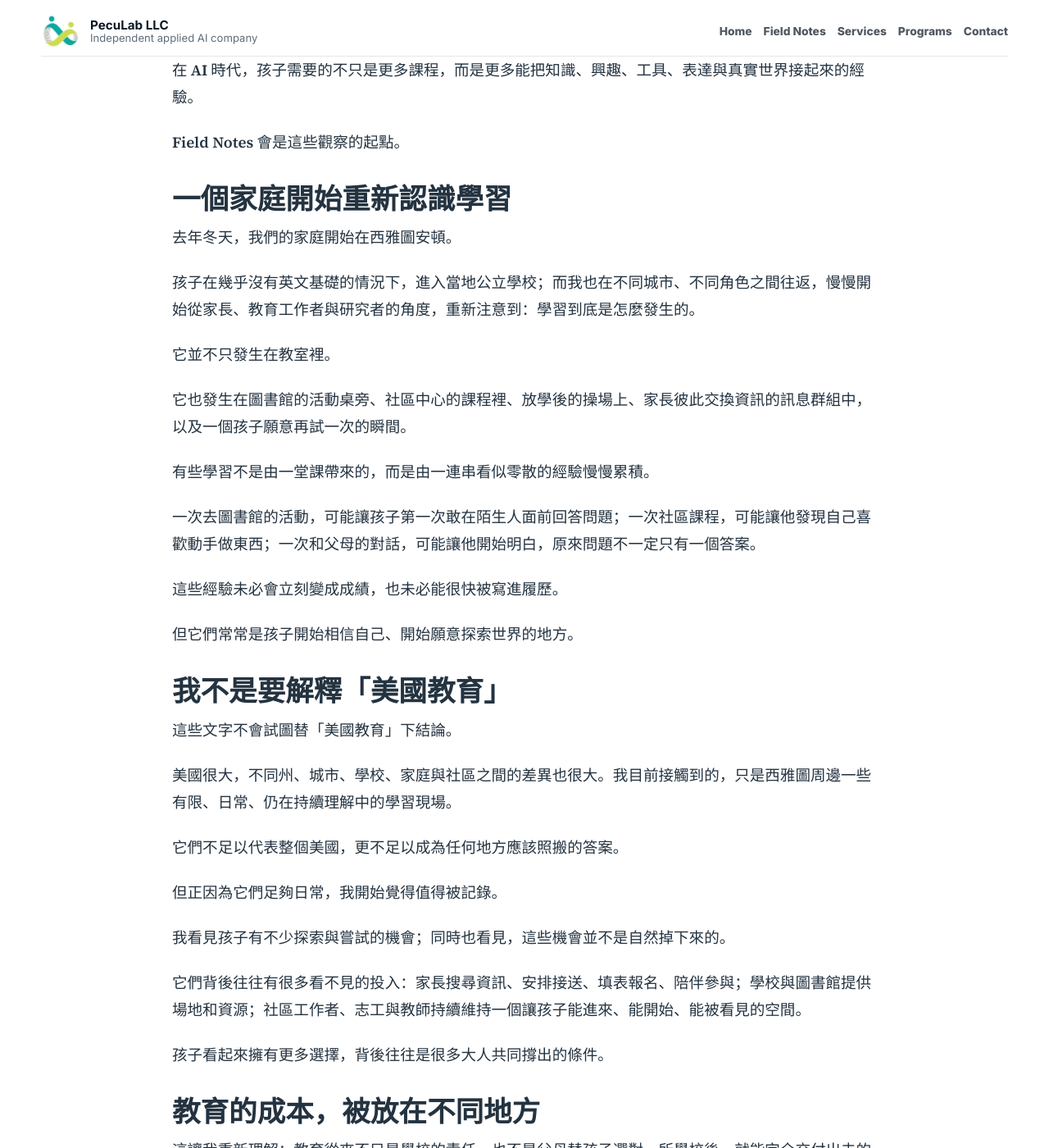
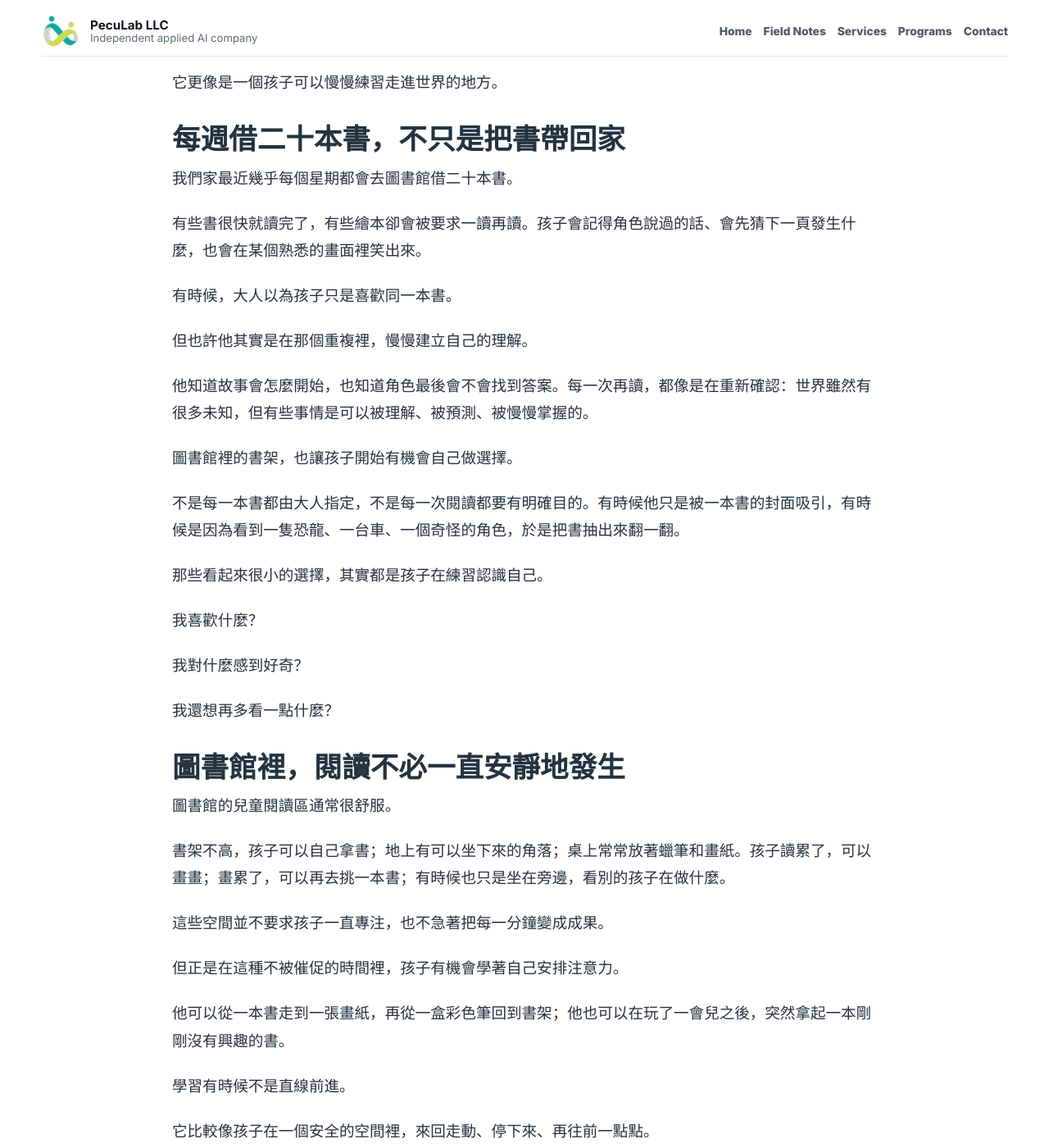
Before and after one commit to peculab/peculab.github.io, a Jekyll site: the page built from _posts/2026-07-07-library-summer-storywalk.md, in a window 1280 px wide and 1400 px high, scrolled down 778 px. Shown: the whole window at 82% size. Built offline with Jekyll 4.4.1, drawn with Linux system fonts in a browser that asks for light colours; some of the changed text lies outside the part shown.

Commit message:
20260707

```diff
--- a/_posts/2026-07-07-library-summer-storywalk.md
+++ b/_posts/2026-07-07-library-summer-storywalk.md
@@ -1,98 +1,158 @@
 ---
-title: "學習不是一張課表，而是一整個生活"
-subtitle: "從西雅圖的家庭、學校、圖書館與社區現場，記錄孩子如何在 AI 時代慢慢長出自己的方向。"
-date: 2026-07-04
+title: "圖書館裡的暑假，孩子慢慢學會自己走進世界"
+subtitle: "從每週借回家的二十本書、LEGO Party、故事時間與戶外 StoryWalk，看見孩子如何在日常裡慢慢長出好奇心與方向。"
+date: 2026-07-07
 lang: zh
 category: field-notes
-translation_key: learning-is-not-a-schedule
+translation_key: summer-library-and-storywalk
 series: Seattle K-12 Field Notes
-excerpt: "從西雅圖的家庭、學校、圖書館與社區現場，記錄孩子如何在 AI 時代慢慢長出自己的方向。"
+excerpt: "圖書館不只是借書的地方，而是一個讓孩子可以閱讀、動手、觀察、交朋友，並慢慢學會走進世界的夏日基地。"
 ---
 
-學習不是一張課表。
+放暑假後，我開始注意到，圖書館裡的孩子變多了。
 
-它更像是一整個生活裡慢慢長出來的方向：孩子在學校裡遇到的問題、在圖書館裡偶然拿起的一本書、在社區活動中看見的大人如何工作、在家裡和父母一起討論的疑問，以及在 AI 工具旁邊逐漸形成的判斷力。
+不是那種被安排進教室、坐好等著上課的孩子。
 
-我想從西雅圖的家庭、學校、圖書館與社區現場開始記錄這些細節。
+而是背著小書包、抱著幾本繪本、坐在兒童區地毯上，或是在書架前很認真挑書的孩子。
 
-這不是為了比較哪一個教育系統比較好，而是想看見：當制度、家庭、社群與科技一起參與孩子的成長時，學習究竟如何發生。
+有些孩子一進門，就先跑去找熟悉的系列書；有些孩子會停在活動海報前，看這週有沒有 LEGO Party、故事時間、手作活動，或是暑期閱讀集點。
 
-在 AI 時代，孩子需要的不只是更多課程，而是更多能把知識、興趣、工具、表達與真實世界接起來的經驗。
+圖書館在暑假裡，好像不只是借書的地方。
 
-Field Notes 會是這些觀察的起點。
+它更像是一個孩子可以慢慢練習走進世界的地方。
 
-## 一個家庭開始重新認識學習
+## 每週借二十本書，不只是把書帶回家
 
-去年冬天，我們的家庭開始在西雅圖安頓。
+我們家最近幾乎每個星期都會去圖書館借二十本書。
 
-孩子在幾乎沒有英文基礎的情況下，進入當地公立學校；而我也在不同城市、不同角色之間往返，慢慢開始從家長、教育工作者與研究者的角度，重新注意到：學習到底是怎麼發生的。
+有些書很快就讀完了，有些繪本卻會被要求一讀再讀。孩子會記得角色說過的話、會先猜下一頁發生什麼，也會在某個熟悉的畫面裡笑出來。
 
-它並不只發生在教室裡。
+有時候，大人以為孩子只是喜歡同一本書。
 
-它也發生在圖書館的活動桌旁、社區中心的課程裡、放學後的操場上、家長彼此交換資訊的訊息群組中，以及一個孩子願意再試一次的瞬間。
+但也許他其實是在那個重複裡，慢慢建立自己的理解。
 
-有些學習不是由一堂課帶來的，而是由一連串看似零散的經驗慢慢累積。
+他知道故事會怎麼開始，也知道角色最後會不會找到答案。每一次再讀，都像是在重新確認：世界雖然有很多未知，但有些事情是可以被理解、被預測、被慢慢掌握的。
 
-一次去圖書館的活動，可能讓孩子第一次敢在陌生人面前回答問題；一次社區課程，可能讓他發現自己喜歡動手做東西；一次和父母的對話，可能讓他開始明白，原來問題不一定只有一個答案。
+圖書館裡的書架，也讓孩子開始有機會自己做選擇。
 
-這些經驗未必會立刻變成成績，也未必能很快被寫進履歷。
+不是每一本書都由大人指定，不是每一次閱讀都要有明確目的。有時候他只是被一本書的封面吸引，有時候是因為看到一隻恐龍、一台車、一個奇怪的角色，於是把書抽出來翻一翻。
 
-但它們常常是孩子開始相信自己、開始願意探索世界的地方。
+那些看起來很小的選擇，其實都是孩子在練習認識自己。
 
-## 我不是要解釋「美國教育」
+我喜歡什麼？
 
-這些文字不會試圖替「美國教育」下結論。
+我對什麼感到好奇？
 
-美國很大，不同州、城市、學校、家庭與社區之間的差異也很大。我目前接觸到的，只是西雅圖周邊一些有限、日常、仍在持續理解中的學習現場。
+我還想再多看一點什麼？
 
-它們不足以代表整個美國，更不足以成為任何地方應該照搬的答案。
+## 圖書館裡，閱讀不必一直安靜地發生
 
-但正因為它們足夠日常，我開始覺得值得被記錄。
+圖書館的兒童閱讀區通常很舒服。
 
-我看見孩子有不少探索與嘗試的機會；同時也看見，這些機會並不是自然掉下來的。
+書架不高，孩子可以自己拿書；地上有可以坐下來的角落；桌上常常放著蠟筆和畫紙。孩子讀累了，可以畫畫；畫累了，可以再去挑一本書；有時候也只是坐在旁邊，看別的孩子在做什麼。
 
-它們背後往往有很多看不見的投入：家長搜尋資訊、安排接送、填表報名、陪伴參與；學校與圖書館提供場地和資源；社區工作者、志工與教師持續維持一個讓孩子能進來、能開始、能被看見的空間。
+這些空間並不要求孩子一直專注，也不急著把每一分鐘變成成果。
 
-孩子看起來擁有更多選擇，背後往往是很多大人共同撐出的條件。
+但正是在這種不被催促的時間裡，孩子有機會學著自己安排注意力。
 
-## 教育的成本，被放在不同地方
+他可以從一本書走到一張畫紙，再從一盒彩色筆回到書架；他也可以在玩了一會兒之後，突然拿起一本剛剛沒有興趣的書。
 
-這讓我重新理解：教育從來不只是學校的責任，也不是父母替孩子選對一所學校後，就能完全交付出去的事情。
+學習有時候不是直線前進。
 
-它更像一個慢慢形成的學習生態。
+它比較像孩子在一個安全的空間裡，來回走動、停下來、再往前一點點。
 
-有些支持由制度提供，有些由家庭承擔，有些則由社區、圖書館、課後活動、志工與一段段關係慢慢補上。
+有一次故事時間談到車子塞車。
 
-不同地方未必誰比較好，只是把資源、期待與成本放在不同的位置。
+老師沒有只把故事讀完，而是直接拿出玩具車，讓孩子們把車排在一起，看看什麼情況會讓道路卡住，再一起想辦法讓車流動起來。
 
-台灣有很值得珍惜的力量：孩子的基礎能力、家庭對教育的投入、教師在有限資源中支撐班級與學生的能力，以及孩子願意持續努力的韌性。
+原本只是一頁繪本裡的畫面，突然變成可以用手操作、可以和別人討論、也可以自己想辦法解決的小小問題。
 
-這些都不是理所當然，也不應該被低估。
+孩子不只是在聽故事。
 
-我想記錄這些現場，不是為了用另一個地方的經驗批評台灣，而是希望我們可以一起多問幾個問題：
+他開始理解：原來事情會卡住；原來卡住的時候，不一定只能等；原來自己也可以提出一個方法，看看事情會不會變得不一樣。
 
-- 孩子除了努力之外，是否也有足夠的機會探索？
-- 除了被要求表現之外，是否也有空間慢慢找到自己喜歡什麼、擅長什麼、願意為什麼事情投入？
-- 除了學習工具與知識之外，我們能不能也替孩子保留一些可以犯錯、可以開始、可以不急著證明自己的場域？
+## 一場 LEGO Party，也是一個開始
 
-## AI 時代，孩子需要的是能把世界接起來的能力
+暑假裡，圖書館還有不少活動。
 
-在 AI 愈來愈強大的時代，取得資訊、整理內容、完成基礎任務，可能會愈來愈容易。
+像 LEGO Party，看起來只是讓孩子一起玩積木。但當孩子們圍著桌子開始蓋東西時，事情很快就不只是拼積木而已。
 
-但一個孩子能不能相信自己可以開始、可以提出問題、可以與他人合作、可以用工具做出一點真正屬於自己的東西，仍然需要被長期陪伴。
+有人想蓋一台車，有人想做一座橋，有人做了一個奇怪但很有想像力的機器。有人不小心把作品碰倒了，有人願意幫忙找零件，有人安靜看著別人做，過一會兒才加入。
 
-未來的教育，不只是讓孩子學得更多。
+這些互動都很短暫，也很日常。
 
-更重要的是，讓他能把知識、興趣、工具、表達與真實世界接起來。
+但孩子正在裡面練習很多事情：怎麼開口問別人、怎麼說明自己的想法、怎麼面對作品失敗、怎麼重新開始，還有怎麼在一群陌生人裡找到自己的位置。
 
-這也是我想寫 Field Notes 的原因。
+有時候，大人替孩子安排活動，是希望他學到什麼。
 
-我會記錄一些在西雅圖看見的學習片段：孩子、家庭、學校、圖書館、社區活動，以及那些不一定被寫進課綱、卻真實影響人成長的小事。
+但我慢慢覺得，更珍貴的可能不是活動本身教了什麼，而是孩子在一次次參與裡，慢慢相信自己可以走進一個新的場域。
 
-它們來自一個有限、在地、仍在學習中的視角。
+他可以先站在旁邊看一看。
 
-我不會把孩子的生活當成素材，也不會把任何一所學校或任何一種教育制度當成答案。
+他可以晚一點再加入。
 
-我想做的，只是把一些容易被忽略的學習瞬間留下來。
+他可以做得不完美。
 
-也許透過這些片段，我們能一起重新想像：在一個快速變動的世界裡，什麼樣的環境，能讓孩子不只是學得更多，而是慢慢長出相信自己、理解世界、並走向自己方向的能力。
+他也可以帶著自己的好奇心，開始和世界有一點關係。
+
+## 戶外讀書時光，讓故事回到生活裡
+
+最近看到 StoryWalk® 搬到 Point Robinson。
+
+一本繪本被放進步道裡，孩子不是坐在室內讀故事，而是一邊散步、一邊讀下一頁。
+
+故事裡有鮭魚、海獺，也有朋友之間慢慢學習理解彼此的過程。身旁則是海風、樹影，還有正在開花、準備結果的鮭莓。
+
+那種閱讀很特別。
+
+孩子不是先把自然當成課本裡的知識，再去背一個答案；而是先走進自然，看見一棵樹、一片海、一朵花，然後在故事裡遇見另一種理解世界的方式。
+
+有些事情，孩子未必當下會說出什麼感想。
+
+他可能只是走得比平常慢一點，停下來看一眼花，或者回家的路上問一句：
+
+「那個鮭魚以後真的會回來嗎？」
+
+可是也許，這就是學習開始發生的地方。
+
+不是立刻記住一個知識點。
+
+而是世界裡有一件事，讓他願意多看一眼、多問一句、多想一下。
+
+## 暑假不是把時間填滿，而是讓孩子有地方可以慢慢長大
+
+圖書館的暑期閱讀集點活動，也常常讓我想到這件事。
+
+孩子借書、閱讀、完成一些小任務，慢慢累積自己的紀錄。它不一定是競爭，也不需要急著證明誰讀得最多。
+
+比較像是在提醒孩子：這個夏天，你可以有自己的閱讀旅程。
+
+你可以讀很多書，也可以只反覆讀幾本喜歡的書。
+
+你可以參加活動，也可以只是坐在兒童區畫一張圖。
+
+你可以在 LEGO Party 裡主動加入，也可以先站在旁邊看。
+
+重要的不是暑假裡完成了多少事情。
+
+而是孩子有沒有一些可以自在進出的地方，讓他願意探索、願意提問、願意自己開始。
+
+在 AI 愈來愈強大的時代，孩子未來需要的，或許不只是更快取得資訊、更早學會工具。
+
+他更需要的是一種能力：當面對一個陌生的世界時，他相信自己可以靠近它、理解它，並且慢慢找到自己可以參與的位置。
+
+一座舒適的圖書館、一張放著蠟筆的桌子、一場 LEGO Party、一本可以借回家的書、一段邊走邊讀的故事步道。
+
+這些事情看起來都很小。
+
+但它們一起構成了一個孩子成長時，很重要的背景。
+
+那是一個不急著要求他立刻表現，卻一直對他說：
+
+你可以來看看。
+
+你可以慢慢試。
+
+你可以從一點點好奇心開始。
+
+而世界，會在你願意走近的時候，一點一點打開。
```
Also changed, not shown: _posts/2026-07-07-library-summer-storywalk-en.md (+122 -50 lines).
